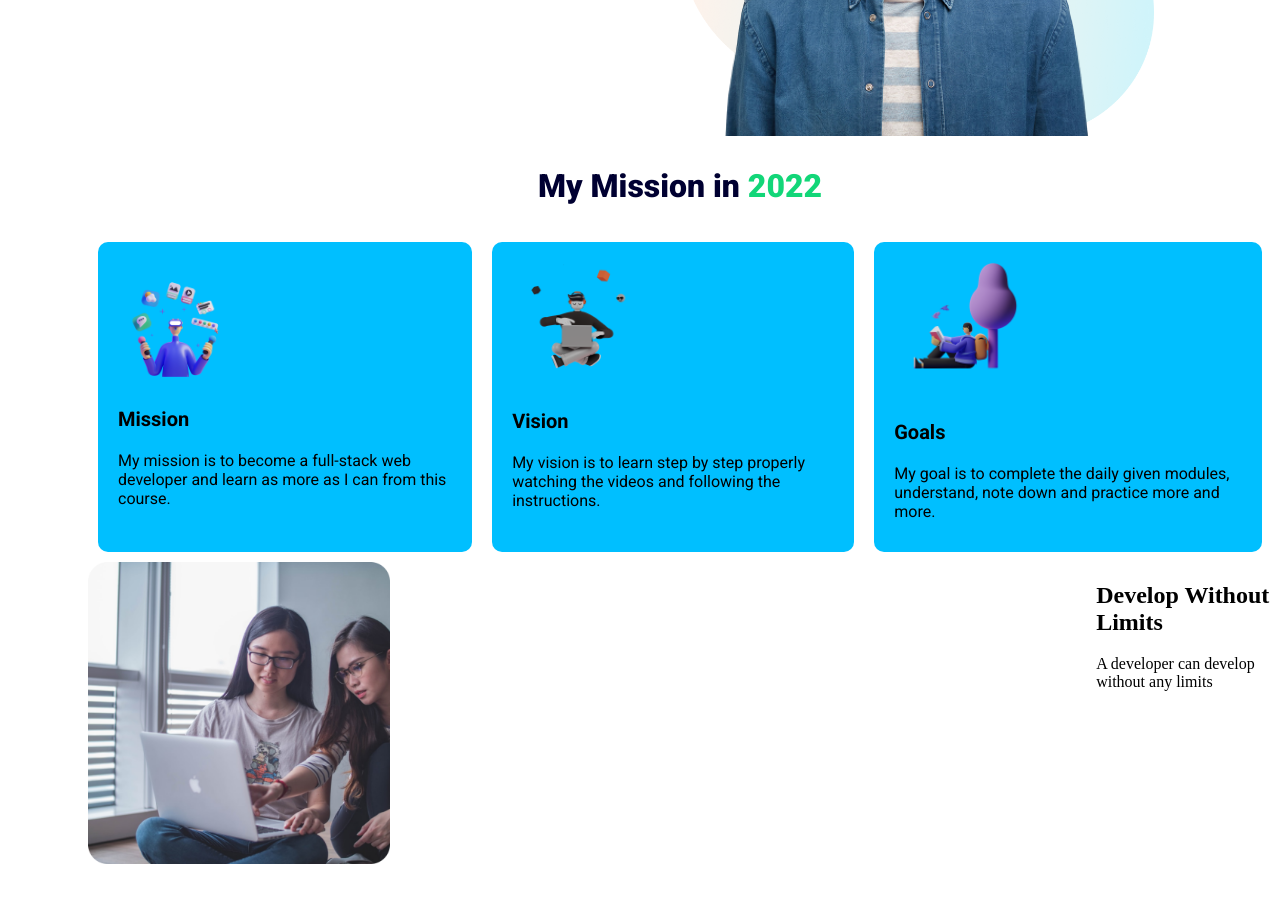
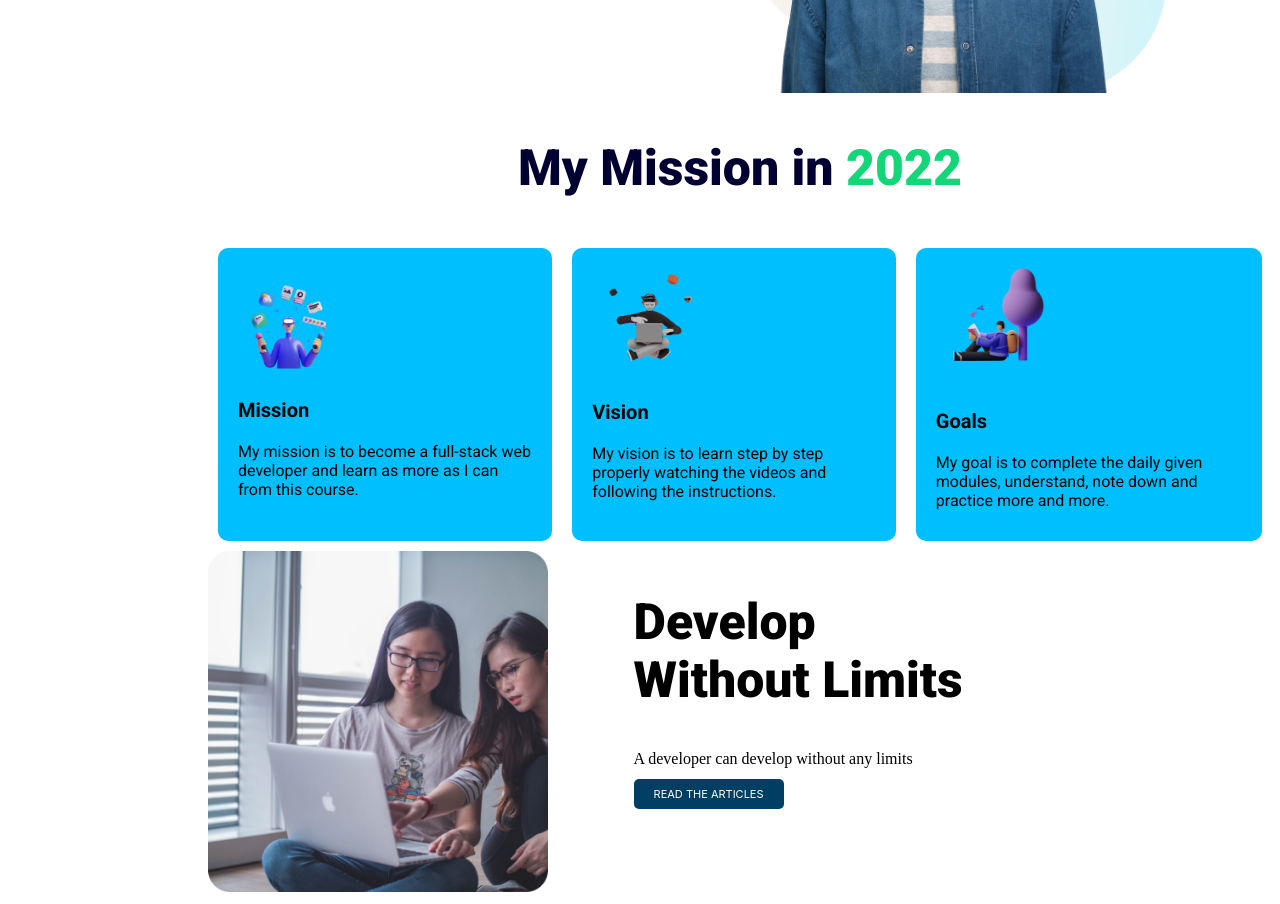
Before and after one commit to anthony-aura/assignment-web-1, a plain HTML site: page index.html in a window 1280 px wide. Shown: the part 360-1264 px from the top of the page. Before the commit the page ends 1236 px from the top, so only its background shows below. Drawn offline with nearby package versions, Linux system fonts and the light colour scheme.

Commit message:
3rd section added

```diff
--- a/index.html
+++ b/index.html
@@ -73,8 +73,10 @@
             <img class="coding-img" src="images/pictures/coding.png" alt="">
         </div>
         <div class="div-right">
-            <h2>Develop Without Limits</h2>
+            <h2 class="develop-header">Develop <br> Without Limits</h2>
             <p>A developer can develop without any limits</p>
+            <a class="button-link" href="https://www.linkedin.com/in/anthony-nokrek/" target="_blank">READ THE
+                ARTICLES</a>
         </div>
 
     </section>
--- a/style.css
+++ b/style.css
@@ -1,5 +1,5 @@
 body{
-    padding-left: 80px;
+    padding-left: 200px;
     padding-top: 60px;
 }
 
@@ -40,7 +40,7 @@ img{
 .mission-title{
     font-family: 'Roboto', sans-serif;
     text-align: center;
-    font-size: 32px;
+    font-size: 50px;
     font-weight: 900;
 }
 
@@ -80,9 +80,19 @@ img{
 }
 
 .coding-img{
-    width: 30%;
+
 }
 
 .div-left{
+width: 40%;
+}
 
+.div-right{
+    width: 60%;
 }
+
+.develop-header{
+    font-family: 'Roboto', sans-serif;
+    font-size: 50px;
+    font-weight: 900;
+}
```
